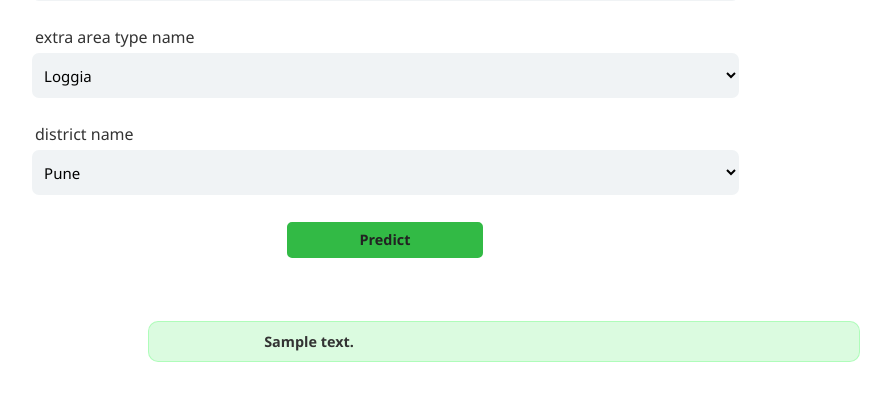
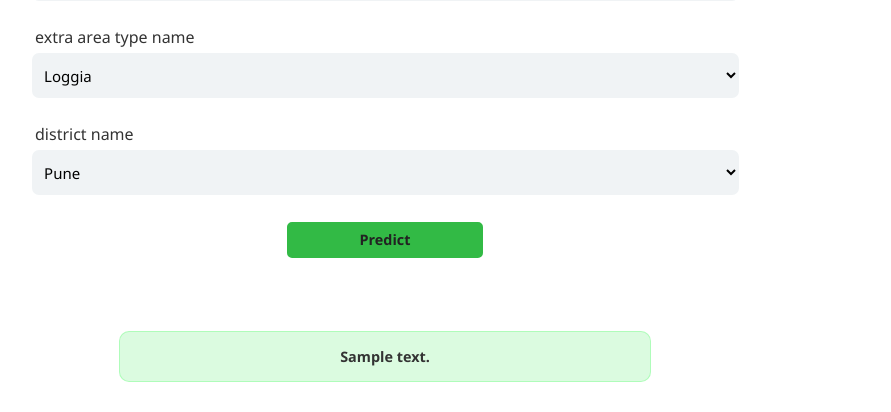
Before and after one commit to Sakshissutar/end_to_end_house_price_prediction_flask_app, a Flask app: template templates/home.html in a window 1280 px wide. Shown: the part 1475-1887 px from the top of the page, without its empty margins (255-1146 px from the left). After the commit the page ends 1857 px from the top, so only its background shows below. Run offline with Flask 3, Linux system fonts and the light colour scheme; the template is opened without the code that fills it: most values are stand-ins (such as "Sample title", 1, 10 or a date in 2020); parts of the project's set-up code (start-up, migrations or seed data) failed here and were passed over.

Commit message:
changes in html

```diff
--- a/static/style.css
+++ b/static/style.css
@@ -95,12 +95,12 @@
     max-width: 700px;
 }
 .predict {
-    margin-top: 5px;
-    width: 300px;
-    padding: 10px;
-    margin-left: 395px;
-    padding-right: 400px;
-    margin-bottom: 50px;
+    margin: 15px auto;
+    width: 100%;
+    max-width: 500px;
+
+    padding: 15px;
+
     border-radius: 10px;
 
     /* green glass effect */
```
